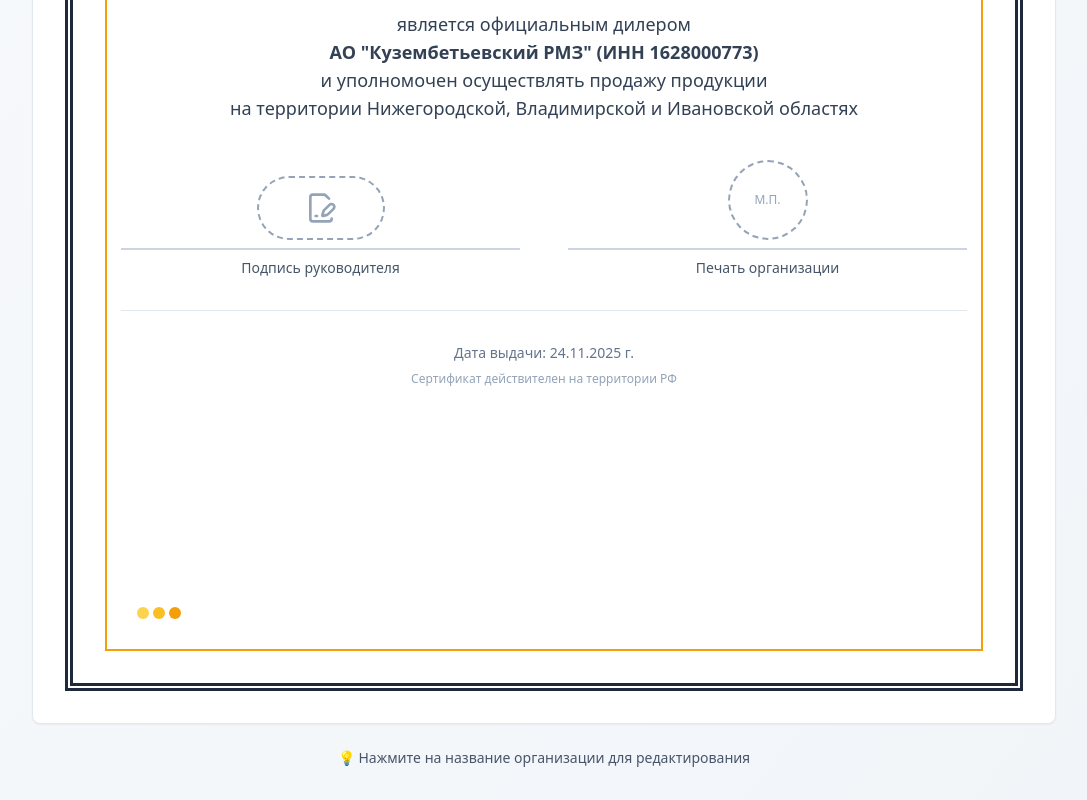
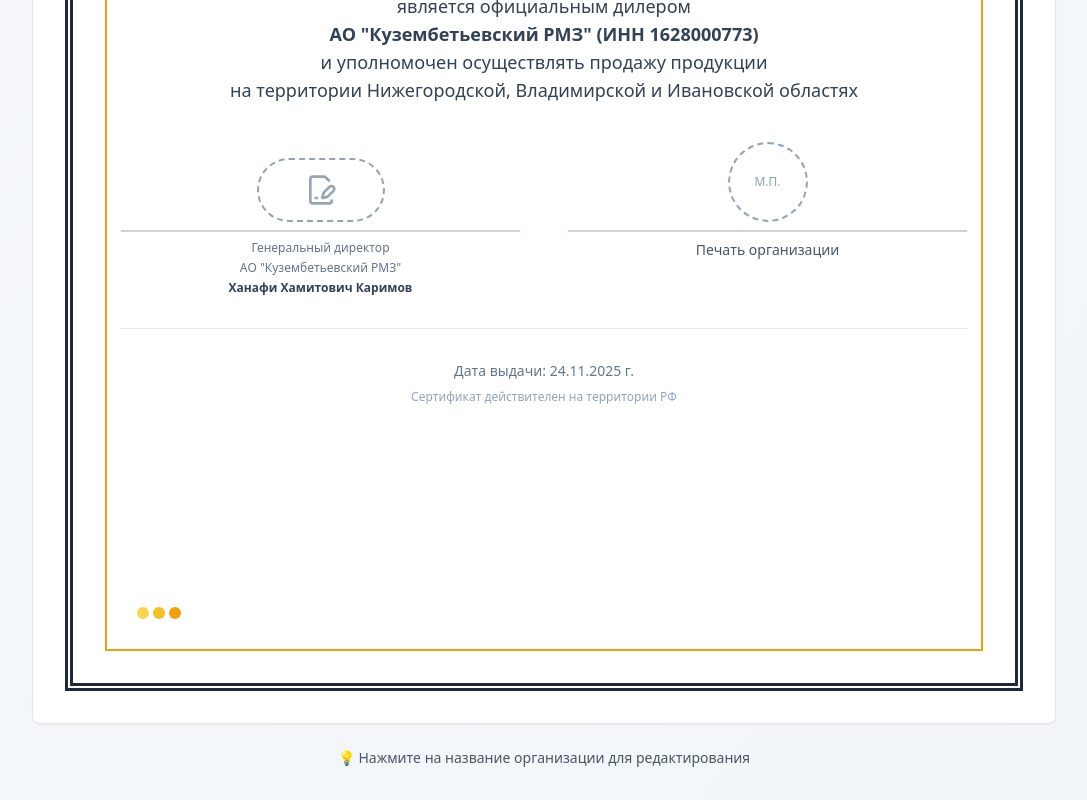
Before and after one commit to pr-poehali-dev/dealer-certificate-a4, a React (Vite) app: page / in a window 1280 px wide. Shown: the part 817-1617 px from the top of the page, without its empty margins (96-1183 px from the left). Built offline with nearby package versions, Linux system fonts and the light colour scheme.

Commit message:
feat: добавить подпись генерального директора

```diff
--- a/src/pages/Index.tsx
+++ b/src/pages/Index.tsx
@@ -93,9 +93,11 @@ const Index = () => {
                           <Icon name="FileSignature" size={32} className="text-slate-400" />
                         </div>
                       </div>
-                      <p className="text-sm text-slate-600 font-medium">
-                        Подпись руководителя
-                      </p>
+                      <div className="text-xs text-slate-500 space-y-1">
+                        <p className="font-medium">Генеральный директор</p>
+                        <p className="font-medium">АО "Кузембетьевский РМЗ"</p>
+                        <p className="font-semibold text-slate-700">Ханафи Хамитович Каримов</p>
+                      </div>
                     </div>
                   </div>
 
```
